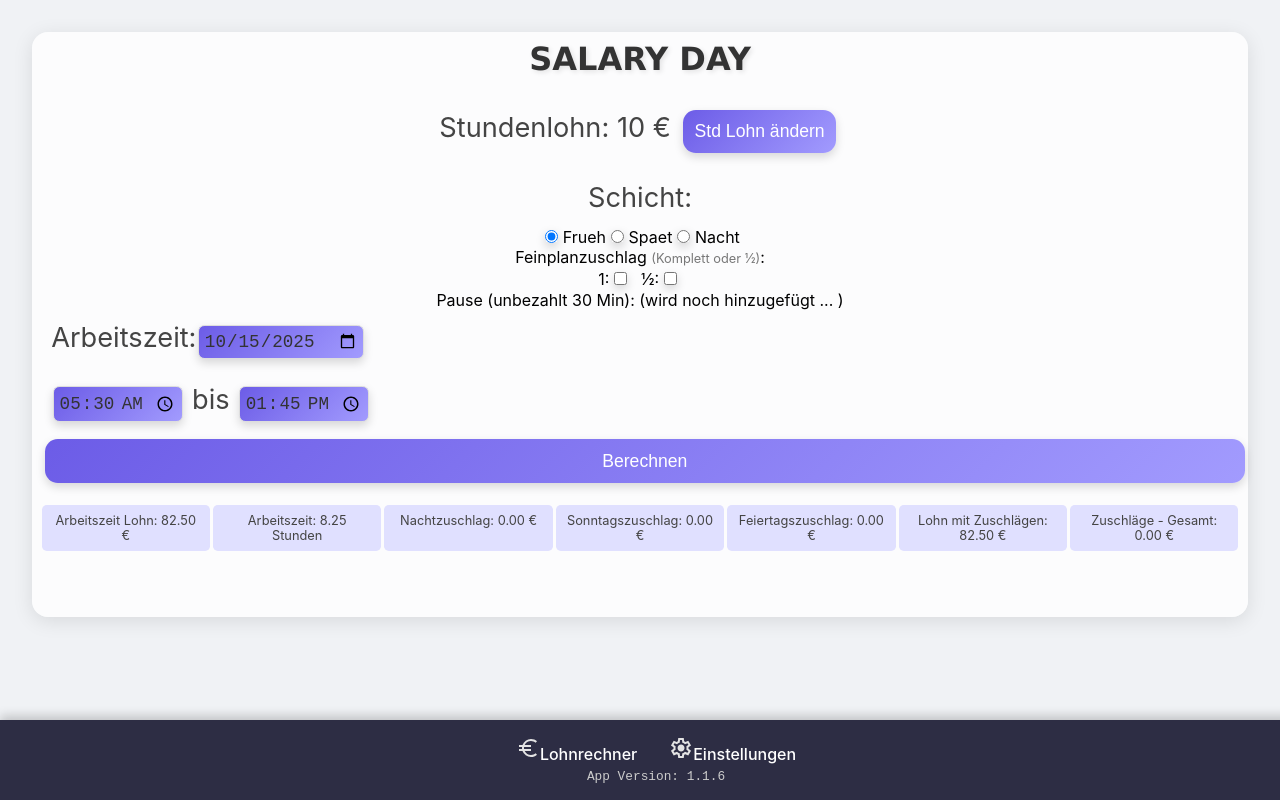
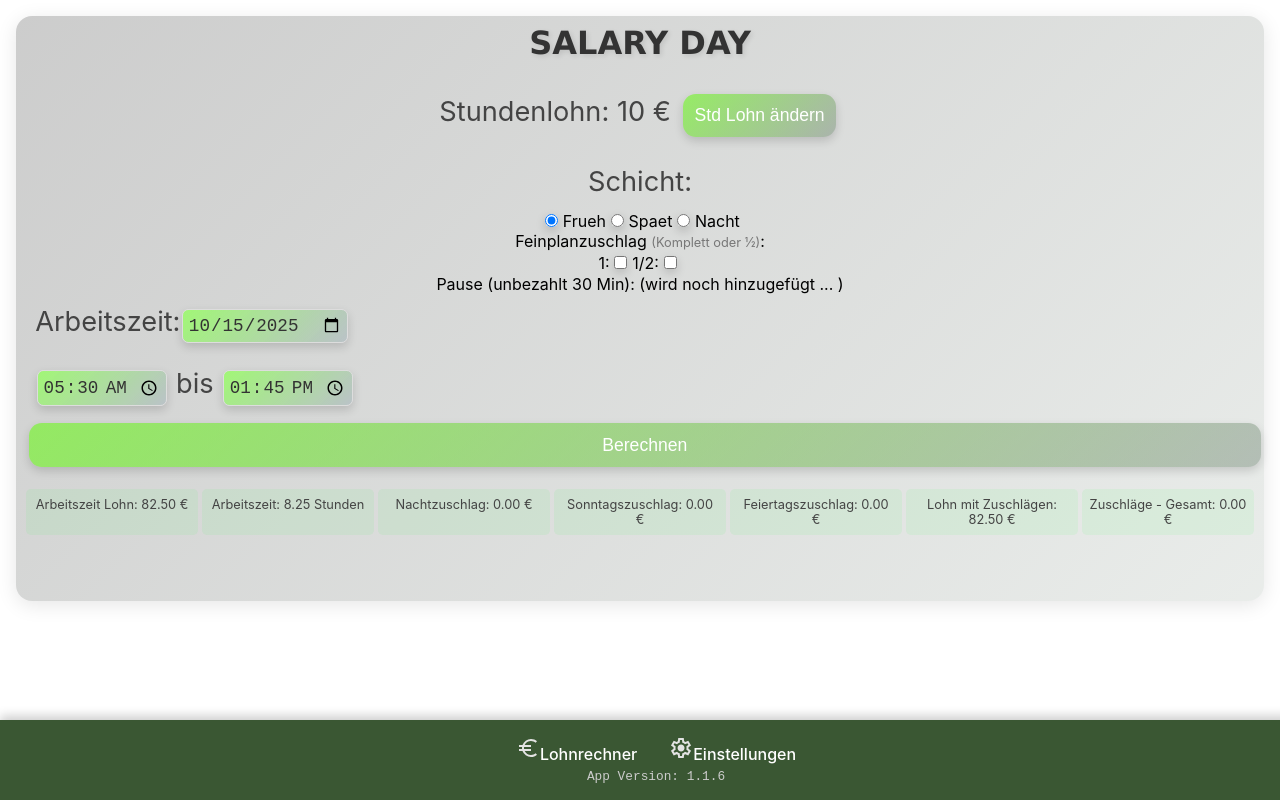
Before and after one commit to Burnxp/salarayToday, a React (Vite) app: page / in a window 1280 px wide. Both pictures are taken after a click on the button "Berechnen". Built offline with nearby package versions, Linux system fonts and the light colour scheme; no server answers.

Commit message:
save changes

```diff
--- /dev/null
+++ b/src/feinPlanzuschlag.jsx
@@ -0,0 +1,12 @@
+
+export function calculateFeinPlanZuschlag(feinPlanChecked, feinPlanHalfChecked, feinplanzuschlag) {
+  let zuschlag = 0;
+  if (parseFloat(feinplanzuschlag || 0) > 0) {
+    if (feinPlanChecked) {
+      zuschlag = parseFloat(feinplanzuschlag);
+    } else if (feinPlanHalfChecked) {
+      zuschlag = parseFloat(feinplanzuschlag) / 2;
+    }
+  }
+  return zuschlag;
+}
--- a/src/index.css
+++ b/src/index.css
@@ -5,15 +5,16 @@
 
 body {
   text-align: center;
-  margin: 2rem;
-  background-color: #f0f2f5; /* helles, modernes Grau statt grün */
+  margin: 1rem;
+  background-color: #ffffffcc; /* leicht transparentes Weiß */
   font-family: 'Inter', sans-serif; /* Fließtext */
 
 }
 
 #app {
   padding: 0.5rem;
-  background-color: #ffffffcc; /* leicht transparentes Weiß */
+
+  background: linear-gradient(135deg, #2b2c2b3d, #0f311717); /* helles, modernes Grau statt grün */
   border-radius: 1rem;
   padding-bottom: 4rem; /* Platz für die Footer-Navigation */
 
@@ -39,7 +40,7 @@ button, input {
   padding: 0.7rem;
   margin: 0.3rem;
   font-size: 1.1rem;
-  background: linear-gradient(135deg, #6c5ce7, #a29bfe); /* moderner Farbverlauf */
+  background: linear-gradient(135deg, #5efc038a, #0f31173d); /* moderner Farbverlauf */
   border: none;
   border-radius: 0.8rem;
   box-shadow: 0 4px 10px rgba(0, 0, 0, 0.15);
@@ -48,7 +49,7 @@ button, input {
 }
 
 button:hover {
-  background: linear-gradient(135deg, #a29bfe, #6c5ce7);
+  background: linear-gradient(135deg, #5efc038a, #0f31173d);
   transform: translateY(-2px);
   box-shadow: 0 6px 14px rgba(0, 0, 0, 0.2);
 }
@@ -69,7 +70,7 @@ button:active {
 }
 .result p {
   font-size: 0.8rem;
-  background-color: #e0e0ff;
+  background-color: #11f53711;
   width: 100%;            /* maximal innerhalb des Containers */
   max-width: 400px;       /* optional, für große Bildschirme */
   margin: 0.2 auto;    /* zentriert + Abstand */
@@ -92,7 +93,7 @@ button:active {
   margin: 0.1rem;
   padding: 0.1rem;
   border-radius: 0.2rem;
-  background-color: #f7f7ff;
+  background-color: #f7fff8;
 }
 
 .workTime {
@@ -123,7 +124,7 @@ button:active {
   bottom: 0;
   left: 0;
   width: 100%;
-  background-color: #2d2d44; /* dunkles, edles Lila-Blau */
+  background-color: #3a5733; /* dunkles, edles Lila-Blau */
   color: white;
   text-align: center;
   padding: 1rem;
--- a/src/logik.jsx
+++ b/src/logik.jsx
@@ -2,7 +2,9 @@ import { useState, useRef } from "react";
 import { calculateNightShiftMinutes } from "./nachtSchicht";
 import { useFeiertage } from "./feierTage";
 import { ResultView } from "./result";
+import { calculateFeinPlanZuschlag } from "./feinPlanzuschlag";
 
+// function noch nicht aktiviert Variablen müssen noch definiert werden
 function pauseAbzug() {
         if (nachtstunden > 4) {
           nsStd = nsStd - 0.5;
@@ -63,8 +65,9 @@ export function Rechner({
   const [endTime, setEndTime] = useState("13:45");
   const [result, setResult] = useState(null);
 
-  const feinPlanRef = useRef(null);
-  const feinPlanRefHalf = useRef(null);
+const [feinPlanChecked, setFeinPlanChecked] = useState(false);
+const [feinPlanHalfChecked, setFeinPlanHalfChecked] = useState(false);
+
   const pause = useRef(null);
   // const pause = useRef(null); // Wird noch hinzugefügt
 
@@ -161,18 +164,10 @@ export function Rechner({
     const nachtZuschlag =
       nachtstunden * (parseFloat(stdLohn) * (nachtzuschlag / 100)); // angenommen 25% ns Zuschlag
     gesamtLohn = gesamtLohnPlus(nachtZuschlag);
-    let feinPlanZuschlag = 0;
 
-    // Wurde Feinplanzuschlag angehakt?
-    if (feinPlanRef.current?.checked) {
-      // sicherstellen, dass feinplanzuschlag als Zahl behandelt wird
-      feinPlanZuschlag = parseFloat(feinplanzuschlag || 0);
-      gesamtLohn = gesamtLohnPlus(feinPlanZuschlag);
-    }
-    if (feinPlanRefHalf.current?.checked) {
-      feinPlanZuschlag = parseFloat(feinplanzuschlag || 0) / 2;
-      gesamtLohn = gesamtLohnPlus(feinPlanZuschlag);
-    }
+    const feinPlanZuschlag = calculateFeinPlanZuschlag(feinPlanChecked, feinPlanHalfChecked, feinplanzuschlag);
+    gesamtLohn += feinPlanZuschlag;
+
 
     if (pause.current?.checked) {
       // 30 Minuten Pause abziehen
@@ -216,9 +211,23 @@ export function Rechner({
           Feinplanzuschlag{" "}
           <span className="smal">(Komplett oder &frac12;)</span>: <br />
           1:
-          <input name="feinPlan" type="checkbox" ref={feinPlanRef} />
-          &nbsp; &frac12;:
-          <input name="feinPlan" type="checkbox" ref={feinPlanRefHalf} />
+         <input
+  type="checkbox"
+  checked={feinPlanChecked}
+  onChange={(e) => {
+    setFeinPlanChecked(e.target.checked);
+    if (e.target.checked) setFeinPlanHalfChecked(false);
+  }}
+/>
+1/2:
+<input
+  type="checkbox"
+  checked={feinPlanHalfChecked}
+  onChange={(e) => {
+    setFeinPlanHalfChecked(e.target.checked);
+    if (e.target.checked) setFeinPlanChecked(false);
+  }}
+/>
         </label>
       </div>
       <div className="pause">
--- a/src/nachtSchicht.jsx
+++ b/src/nachtSchicht.jsx
@@ -34,7 +34,7 @@ export function calculateNightShiftMinutes(startTime, endTime, dateString) {
       const timeOfDay = i % 1440;
       for (const period of nightPeriods) {
         if (timeOfDay >= period.start && timeOfDay < period.end) {
-          nightMinutes += 15;
+          nightMinutes ++;
           break;
         }
       }
```
